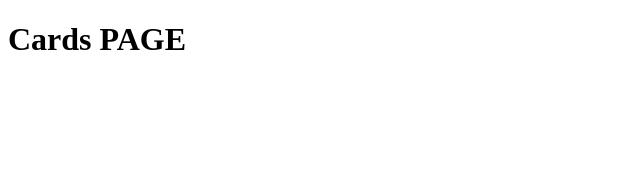
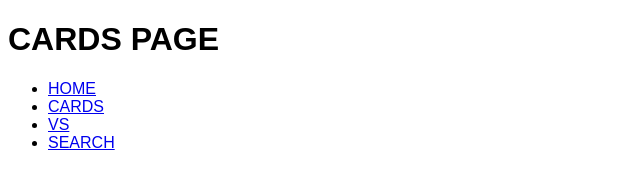
Before and after one commit to super-hero-colosseum/super-hero-colosseum.github.io, a plain HTML site: page cards.html in a window 1280 px wide. Shown: the whole page, without its empty margins (0-640 px from the left). Drawn offline with nearby package versions, Linux system fonts and the light colour scheme.

Commit message:
added starter navigation linking all pages and added google fonts for Rubik font

```diff
--- a/cards.html
+++ b/cards.html
@@ -16,7 +16,19 @@
 
 </head>
 <body>
-    <h1>Cards PAGE</h1>
+    <header>
+        <h1>CARDS PAGE</h1>
+
+        <nav class="navbar">
+            <ul>
+                <li><a href="index.html">HOME</a></li>
+                <li><a href="cards.html">CARDS</a></li>
+                <li><a href="vs.html">VS</a></li>
+                <li><a href="search.html">SEARCH</a></li>
+            </ul>
+        </nav>
+    </header>
+
 
 
 
--- a/css/style.css
+++ b/css/style.css
@@ -0,0 +1,3 @@
+* {
+    font-family: 'Rubik', sans-serif;
+}
```
Also changed, not shown: index.html (+16 -2 lines), search.html (+13 -1 lines), vs.html (+13 -1 lines), style.css (deleted).
